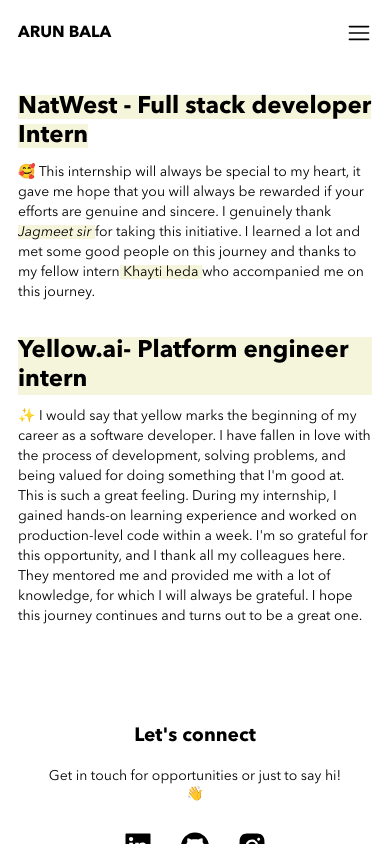
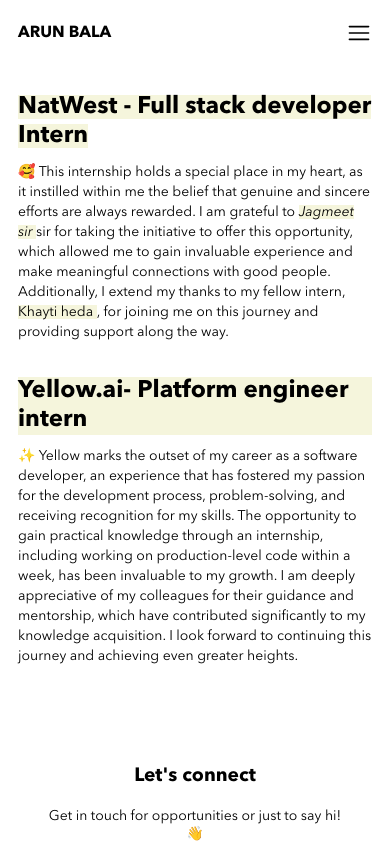
Before and after one commit to ARUNBALACHOCKALINGAM/aruns-blog, a Next.js app: page /work in a window 390 px wide. Built offline with nearby package versions, Linux system fonts and the light colour scheme.

Commit message:
fix: content modification

```diff
--- a/components/Goals/Goals.module.css
+++ b/components/Goals/Goals.module.css
@@ -15,7 +15,7 @@
 .heading {
   font-size: 2rem;
   font-weight: 600;
-  opacity: 0.89;
+  opacity: 1;
   font-weight: 400;
   margin-top: 5%;
 }
@@ -80,6 +80,10 @@
 
 /* Extra small devices (phones, 600px and down) */
 @media only screen and (max-width: 600px) {
+  .container {
+    margin-top: 20%;
+  }
+
   .pageBody {
     width: 100%;
   }
--- a/components/Hero/Hero.module.css
+++ b/components/Hero/Hero.module.css
@@ -104,7 +104,7 @@
   }
 
   .container h1 {
-    font-size: 2rem;
+    font-size: 1.4rem;
     font-weight: 600;
     line-height: 32px;
   }
@@ -112,6 +112,7 @@
     padding: 12px;
     line-height: 16px;
     letter-spacing: 1px;
+    font-size: 12px;
   }
 
   .imageContent img {
--- a/components/Work/Work.tsx
+++ b/components/Work/Work.tsx
@@ -13,16 +13,17 @@
           </mark>
         </h3>
         <p id="04d1931f-92ee-48f3-8100-7fbb5b9430a7" className={styles.natwest}>
-          🥰 This internship will always be special to my heart, it gave me hope
-          that you will always be rewarded if your efforts are genuine and
-          sincere. I genuinely thank
+          🥰 This internship holds a special place in my heart, as it instilled
+          within me the belief that genuine and sincere efforts are always
+          rewarded. I am grateful to{' '}
           <mark className={styles.highlight}>
             <em> Jagmeet sir </em>
-          </mark>
-          for taking this initiative. I learned a lot and met some good people
-          on this journey and thanks to my fellow intern
-          <mark className={styles.highlight}> Khayti heda </mark>who accompanied
-          me on this journey.
+          </mark>{' '}
+          sir for taking the initiative to offer this opportunity, which allowed
+          me to gain invaluable experience and make meaningful connections with
+          good people. Additionally, I extend my thanks to my fellow intern,{' '}
+          <mark className={styles.highlight}> Khayti heda </mark>, for joining
+          me on this journey and providing support along the way.
         </p>
         <div className={styles.yellowDiv}>
           <p id="dce0ff6d-d9b2-4f79-b041-4bb59e42fe4b"></p>
@@ -40,16 +41,15 @@
             id="3e520a2e-945d-4bbb-90bd-d56c00bab801"
             className={styles.yellow}
           >
-            ✨ I would say that yellow marks the beginning of my career as a
-            software developer. I have fallen in love with the process of
-            development, solving problems, and being valued for doing something
-            that I&#x27;m good at. This is such a great feeling. During my
-            internship, I gained hands-on learning experience and worked on
-            production-level code within a week. I&#x27;m so grateful for this
-            opportunity, and I thank all my colleagues here. They mentored me
-            and provided me with a lot of knowledge, for which I will always be
-            grateful. I hope this journey continues and turns out to be a great
-            one.
+            ✨ Yellow marks the outset of my career as a software developer, an
+            experience that has fostered my passion for the development process,
+            problem-solving, and receiving recognition for my skills. The
+            opportunity to gain practical knowledge through an internship,
+            including working on production-level code within a week, has been
+            invaluable to my growth. I am deeply appreciative of my colleagues
+            for their guidance and mentorship, which have contributed
+            significantly to my knowledge acquisition. I look forward to
+            continuing this journey and achieving even greater heights.
           </p>
           <p id="134fb851-28cb-4041-ad8f-b5c38324b3e5" className=""></p>
           <p id="6fbebe94-42b8-4998-a5a6-78c3cfa598e5" className=""></p>
--- a/src/styles/globals.css
+++ b/src/styles/globals.css
@@ -33,6 +33,7 @@
   max-width: 100vw;
   overflow-x: hidden;
   overflow-y: scroll;
+  -webkit-overflow-scrolling: touch;
   max-height: 100vh;
 }
 
@@ -48,7 +49,7 @@
   --background: black;
   --foreground: white;
   --primary-accent: linear-gradient(180deg, #1e08c7, #3f01e9);
-  --secondary-accent: #3f01e9;
+  --secondary-accent: black;
 }
 
 body {
```
Also changed, not shown: components/Goals/Goals.tsx (+11 -10 lines).
